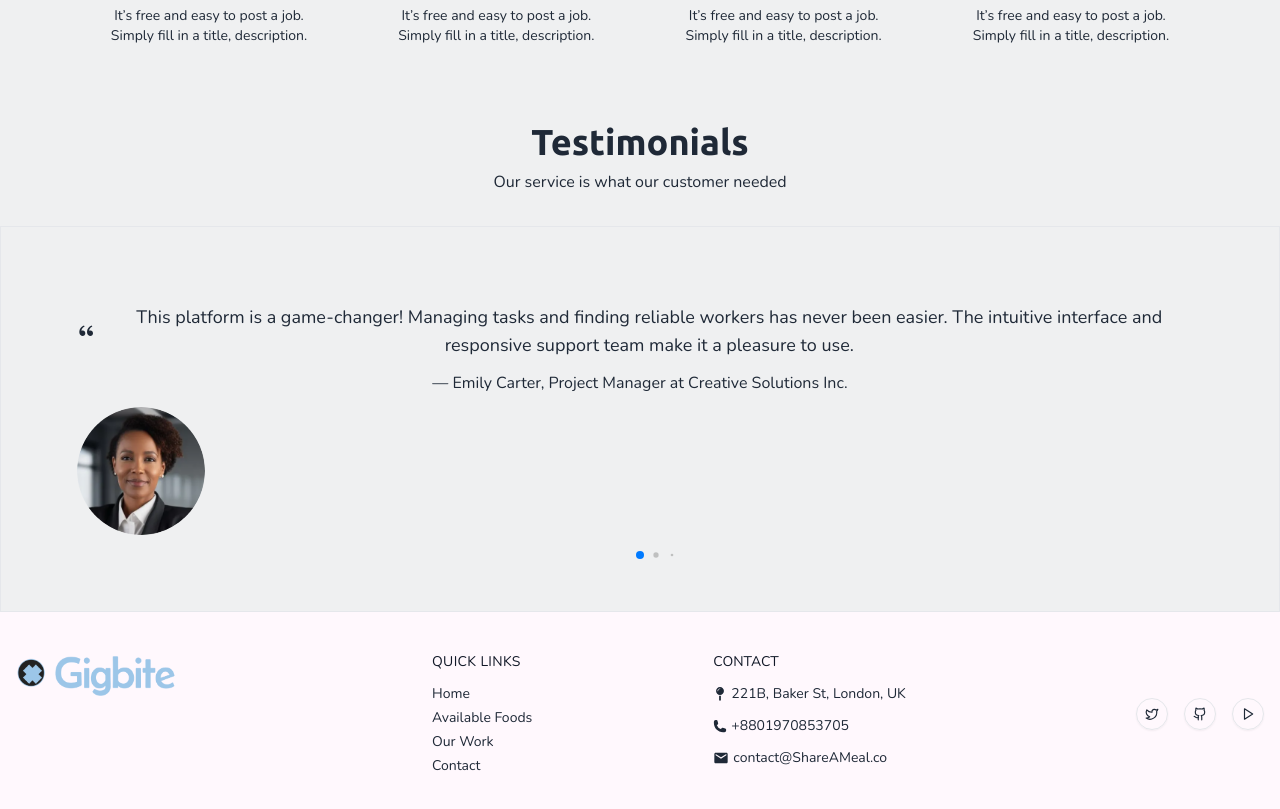
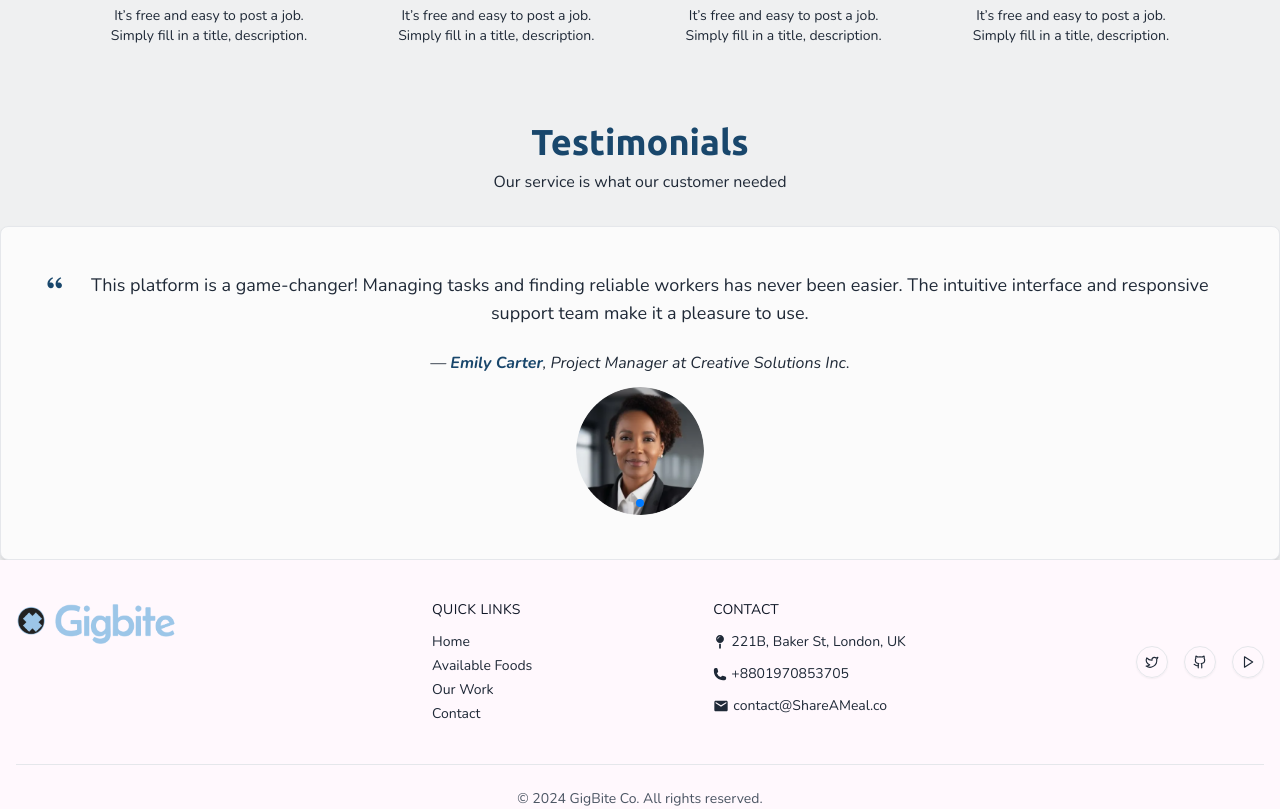
Before and after one commit to Rza-O/Rza-O-gigbite-dashboard-fullstack-client, a React (Vite) app: page / in a window 1280 px wide. Shown: the part 1100-1909 px from the top of the page. Built offline with nearby package versions, Linux system fonts and the light colour scheme; a web font is replaced by a local one.

Commit message:
add multiple testimonials to Testimonial component; enhance styling and layout for better presentation

```diff
--- a/src/Components/Home/Testimonial/Testimonial.jsx
+++ b/src/Components/Home/Testimonial/Testimonial.jsx
@@ -2,6 +2,8 @@ import React from 'react';
 import Title from '../../Shared/Title/Title';
 import quotes from '../../../assets/quotes.png'
 import reviewer1 from '../../../assets/reviews/reviewer1_cropped.png'
+import reviewer2 from '../../../assets/reviews/reviewer2_cropped.png'
+import reviewer3 from '../../../assets/reviews/reviewer3_cropped.png'
 
 // Import Swiper React components
 import { Swiper, SwiperSlide } from 'swiper/react';
@@ -12,14 +14,14 @@ import 'swiper/css/pagination';
 
 // import required modules
 import { Pagination } from 'swiper/modules';
-import { RiDoubleQuotesL } from 'react-icons/ri';
+import { RiDoubleQuotesL, RiDoubleQuotesR } from 'react-icons/ri';
 
 const Testimonial = () => {
    return (
       <div>
          <Title heading={"Testimonials"} subHeading={"Our service is what our customer needed"}></Title>
 
-         <div className='container mx-auto border p-11'>
+         <div className='container mx-auto border rounded-lg shadow-md bg-foreground p-11'>
             <Swiper
                pagination={{
                   dynamicBullets: true,
@@ -28,21 +30,29 @@ const Testimonial = () => {
                className="mySwiper"
             >
                <SwiperSlide>
-                  <div className='text-center p-8 space-y-3'>
-                     <p className='flex justify-center items-center text-lg'><RiDoubleQuotesL className='text-2xl'></RiDoubleQuotesL> This platform is a game-changer! Managing tasks and finding reliable workers has never been easier. The intuitive interface and responsive support team make it a pleasure to use.</p>
+                  <div className='text-center  space-y-3 flex flex-col items-center justify-center '>
+                     <p className='text-lg flex'><RiDoubleQuotesL className='text-2xl text-primary-content'></RiDoubleQuotesL> This platform is a game-changer! Managing tasks and finding reliable workers has never been easier. The intuitive interface and responsive support team make it a pleasure to use.</p>
                      <p></p>
-                     <p>— Emily Carter, Project Manager at Creative Solutions Inc.</p>
+                     <p className='italic'>— <span className='font-bold text-primary-content'>Emily Carter</span>, Project Manager at Creative Solutions Inc.</p>
                      <img className='w-32 rounded-full' src={reviewer1} alt="Emily Carter" />
                   </div>
                </SwiperSlide>
-               <SwiperSlide>Slide 2</SwiperSlide>
-               <SwiperSlide>Slide 3</SwiperSlide>
-               <SwiperSlide>Slide 4</SwiperSlide>
-               <SwiperSlide>Slide 5</SwiperSlide>
-               <SwiperSlide>Slide 6</SwiperSlide>
-               <SwiperSlide>Slide 7</SwiperSlide>
-               <SwiperSlide>Slide 8</SwiperSlide>
-               <SwiperSlide>Slide 9</SwiperSlide>
+               <SwiperSlide>
+                  <div className='text-center  space-y-3 flex flex-col items-center justify-center'>
+                     <p className='text-lg flex'><RiDoubleQuotesL className='text-2xl text-primary-content'></RiDoubleQuotesL> I appreciate how quickly tasks are completed and the seamless communication between buyers and workers. It's the perfect solution for micro-task outsourcing!</p>
+                     <p></p>
+                     <p className='italic'>— <span className='font-bold text-primary-content'>Sophia Lin</span>, Marketing Specialist, Bright Ideas Co.</p>
+                     <img className='w-32 rounded-full' src={reviewer2} alt="Emily Carter" />
+                  </div>
+               </SwiperSlide>
+               <SwiperSlide>
+                  <div className='text-center  space-y-3 flex flex-col items-center justify-center'>
+                     <p className='text-lg flex'><RiDoubleQuotesL className='text-2xl text-primary-content'></RiDoubleQuotesL> The dashboard is so well-designed! I can easily track progress, review submissions, and make payments. It's been an absolute lifesaver for my business operations.</p>
+                     <p></p>
+                     <p className='italic'>— <span className='font-bold text-primary-content'>Rachel Gomez</span>, Team Lead, InnovateX Studios</p>
+                     <img className='w-32 rounded-full' src={reviewer3} alt="Emily Carter" />
+                  </div>
+               </SwiperSlide>
             </Swiper>
          </div>
 
--- a/src/Components/Shared/Title/Title.jsx
+++ b/src/Components/Shared/Title/Title.jsx
@@ -3,7 +3,7 @@ import React from 'react';
 const Title = ({ heading, subHeading }) => {
    return (
       <div className='text-center my-8 space-y-2'>
-         <h3 className='text-2xl sm:text-4xl font-bold font-ubuntu'>{heading}</h3>
+         <h3 className='text-2xl sm:text-4xl font-bold font-ubuntu text-primary-content'>{heading}</h3>
          <p className=' '>{subHeading}</p>
       </div>
    );
```
